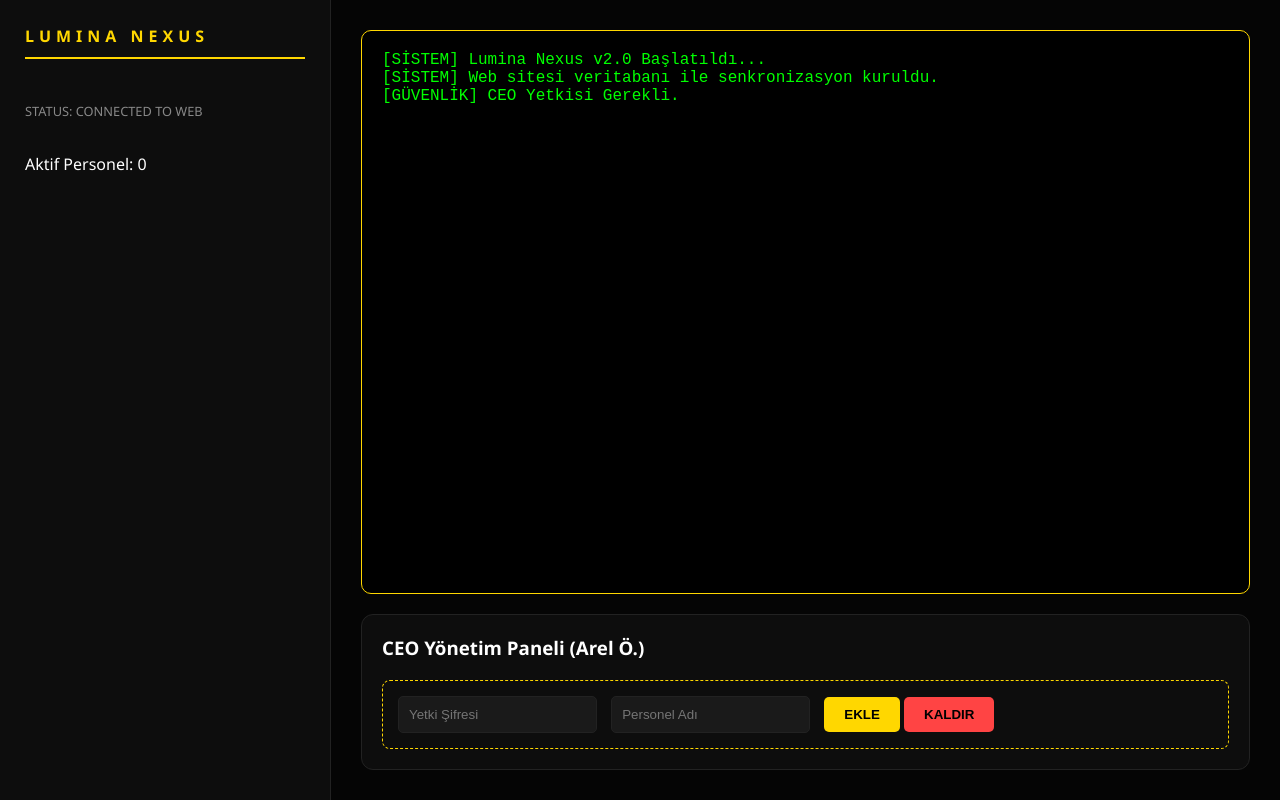
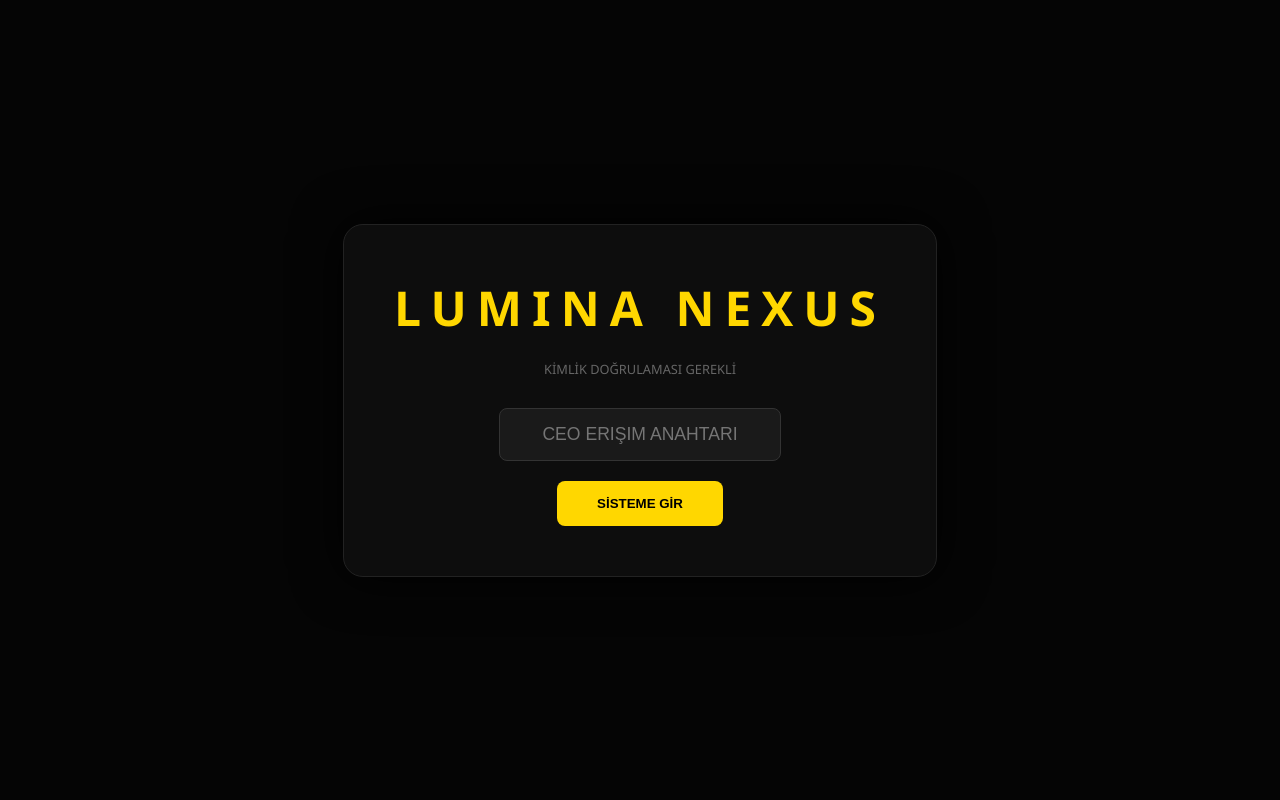
Before and after one commit to elveronii88-pixel/LUM-NA-NEXUS, a plain HTML site: page index.html in a window 1280 px wide. Drawn offline with Linux system fonts and the light colour scheme.

Commit message:
Update index.html

```diff
--- a/index.html
+++ b/index.html
@@ -2,98 +2,59 @@
 <html lang="tr">
 <head>
     <meta charset="UTF-8">
-    <title>LUMINA NEXUS | Management OS</title>
+    <title>LUMINA NEXUS | Secure Access</title>
     <style>
-        :root { --gold: #FFD700; --bg: #050505; --card: #0d0d0d; --border: #222; }
-        body { background: var(--bg); color: white; font-family: 'Segoe UI', Tahoma, Geneva, Verdana, sans-serif; margin: 0; display: flex; height: 100vh; }
+        :root { --gold: #FFD700; --bg: #050505; }
+        body { background: var(--bg); color: white; font-family: 'Segoe UI', sans-serif; margin: 0; display: flex; justify-content: center; align-items: center; height: 100vh; overflow: hidden; }
 
-        /* Yan Menü */
-        .sidebar { width: 280px; background: var(--card); border-right: 1px solid var(--border); padding: 25px; display: flex; flex-direction: column; }
-        .logo { font-weight: bold; letter-spacing: 5px; color: var(--gold); border-bottom: 2px solid var(--gold); padding-bottom: 10px; margin-bottom: 30px; }
+        /* Giriş Ekranı (Gate) */
+        #access-gate { text-align: center; background: #0d0d0d; padding: 50px; border-radius: 20px; border: 1px solid #222; box-shadow: 0 0 50px rgba(0,0,0,1); transition: 0.5s; }
+        .ls-logo { font-size: 3rem; font-weight: bold; letter-spacing: 10px; color: var(--gold); margin-bottom: 20px; }
+        input { background: #1a1a1a; border: 1px solid #333; color: white; padding: 15px; border-radius: 8px; width: 250px; text-align: center; font-size: 1.1rem; outline: none; transition: 0.3s; }
+        input:focus { border-color: var(--gold); box-shadow: 0 0 10px rgba(255,215,0,0.2); }
+        .btn-enter { background: var(--gold); color: black; border: none; padding: 15px 40px; border-radius: 8px; font-weight: bold; cursor: pointer; margin-top: 20px; text-transform: uppercase; }
 
-        /* Terminal Bölgesi */
-        .main-content { flex: 1; padding: 30px; display: flex; flex-direction: column; gap: 20px; }
-        .terminal-box { background: black; border-radius: 10px; padding: 20px; flex: 1; border: 1px solid var(--gold); font-family: 'Courier New', monospace; overflow-y: auto; color: #0f0; }
-
-        /* Kontrol Paneli */
-        .control-panel { background: var(--card); padding: 20px; border-radius: 12px; border: 1px solid var(--border); }
-        .btn { background: var(--gold); color: black; border: none; padding: 10px 20px; border-radius: 5px; cursor: pointer; font-weight: bold; }
-        input { background: #1a1a1a; border: 1px solid var(--border); color: white; padding: 10px; border-radius: 5px; margin-right: 10px; }
-
-        .ceo-only { border: 1px dashed var(--gold); padding: 15px; margin-top: 20px; border-radius: 8px; }
-        .worker-list { list-style: none; padding: 0; }
-        .worker-item { display: flex; justify-content: space-between; padding: 10px; background: #111; margin-bottom: 5px; border-radius: 4px; border-left: 3px solid var(--gold); }
+        /* Ana Sistem (Başlangıçta Gizli) */
+        #nexus-main { display: none; width: 100%; height: 100vh; flex-direction: row; }
+        /* ... Eski CSS yapıları buraya dahil edilecek ... */
     </style>
 </head>
 <body>
 
-    <div class="sidebar">
-        <div class="logo">LUMINA NEXUS</div>
-        <p style="font-size: 0.8rem; color: #888;">STATUS: CONNECTED TO WEB</p>
-        <div id="worker-count" style="margin-top: 20px;">Aktif Personel: 0</div>
-        <ul id="worker-list-display" class="worker-list" style="margin-top: 15px; font-size: 0.85rem;"></ul>
+    <div id="access-gate">
+        <div class="ls-logo">LUMINA NEXUS</div>
+        <p style="color: #666; font-size: 0.8rem; margin-bottom: 30px;">KİMLİK DOĞRULAMASI GEREKLİ</p>
+        <input type="password" id="master-key" placeholder="CEO ERIŞIM ANAHTARI">
+        <br>
+        <button class="btn-enter" onclick="validateAccess()">Sisteme Gir</button>
+        <p id="error-msg" style="color: #ff4444; font-size: 0.8rem; margin-top: 15px; display: none;">YETKİSİZ ERİŞİM: KİMLİK DOĞRULANAMADI</p>
     </div>
 
-    <div class="main-content">
-        <div class="terminal-box" id="nexus-terminal">
-            <div>[SİSTEM] Lumina Nexus v2.0 Başlatıldı...</div>
-            <div>[SİSTEM] Web sitesi veritabanı ile senkronizasyon kuruldu.</div>
-            <div>[GÜVENLİK] CEO Yetkisi Gerekli.</div>
-        </div>
-
-        <div class="control-panel">
-            <h3 style="margin-top:0;">CEO Yönetim Paneli (Arel Ö.)</h3>
-            <div class="ceo-only">
-                <input type="password" id="ceo-pass" placeholder="Yetki Şifresi">
-                <input type="text" id="worker-name" placeholder="Personel Adı">
-                <button class="btn" onclick="modifyWorker('add')">EKLE</button>
-                <button class="btn" style="background: #ff4444;" onclick="modifyWorker('remove')">KALDIR</button>
-            </div>
-        </div>
+    <div id="nexus-main">
+        <h1 style="color:var(--gold); padding: 20px;">Hoş Geldiniz Sayın CEO Arel Ö.</h1>
     </div>
 
     <script>
-        let workers = [];
-        const terminal = document.getElementById('nexus-terminal');
-        const CEO_PASS = "A+190788";
+        const KEY = "A+190788";
 
-        function log(msg, color = "#0f0") {
-            const time = new Date().toLocaleTimeString();
-            terminal.innerHTML += `<div style="color: ${color}">[${time}] > ${msg}</div>`;
-            terminal.scrollTop = terminal.scrollHeight;
-        }
+        function validateAccess() {
+            const input = document.getElementById('master-key').value;
+            const gate = document.getElementById('access-gate');
+            const main = document.getElementById('nexus-main');
+            const error = document.getElementById('error-msg');
 
-        function modifyWorker(action) {
-            const pass = document.getElementById('ceo-pass').value;
-            const name = document.getElementById('worker-name').value;
-
-            if (pass !== CEO_PASS) {
-                log("HATA: YETKİSİZ ERİŞİM DENEMESİ! CEO ŞİFRESİ HATALI.", "#ff4444");
-                return;
+            if(input === KEY) {
+                gate.style.opacity = "0";
+                setTimeout(() => {
+                    gate.style.display = "none";
+                    main.style.display = "flex";
+                    // Terminal başlatma fonksiyonları buraya
+                }, 500);
+            } else {
+                error.style.display = "block";
+                document.getElementById('master-key').value = "";
+                // Hatalı giriş logunu gizlice sunucuya gönder (Opsiyonel)
             }
-
-            if (!name) return alert("İsim giriniz.");
-
-            if (action === 'add') {
-                workers.push(name);
-                log(`PERSONEL EKLENDİ: ${name} (Web Entegrasyonu Tamamlandı)`);
-            } else {
-                workers = workers.filter(w => w !== name);
-                log(`PERSONEL SİSTEMDEN ÇIKARTILDI: ${name}`, "#ff4444");
-            }
-
-            updateUI();
-            document.getElementById('worker-name').value = "";
-        }
-
-        function updateUI() {
-            const list = document.getElementById('worker-list-display');
-            const count = document.getElementById('worker-count');
-            list.innerHTML = workers.map(w => `<li class="worker-item">${w} <span>ONLINE</span></li>`).join('');
-            count.innerText = `Aktif Personel: ${workers.length}`;
-
-            // Web sitesi ile ilişkilendirme (Simülasyon)
-            log("Veritabanı güncellendi: https://lumina-studios.com/api/nexus/sync");
         }
     </script>
 </body>
```
